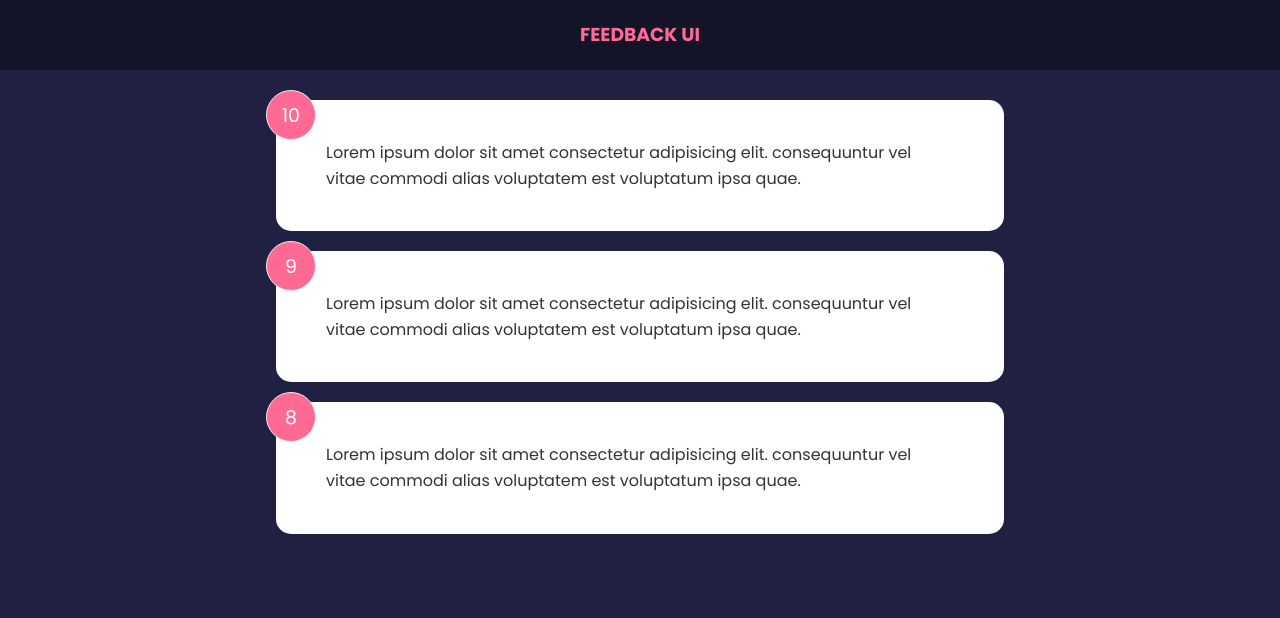
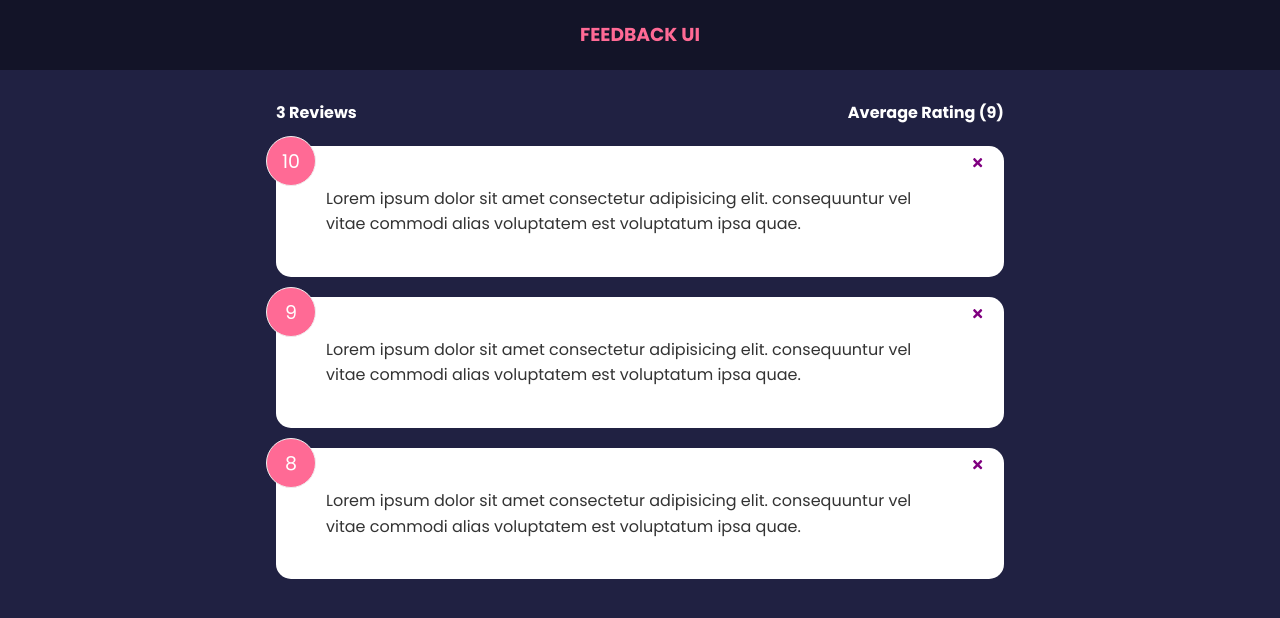
Before and after one commit to MdTasib/Feedback-UI, a React (Create React App) app: page / in a window 1280 px wide. Shown: the top 618 px of the page. Built offline with nearby package versions, Linux system fonts and the light colour scheme.

Commit message:
feedback stats

```diff
--- a/package.json
+++ b/package.json
@@ -8,6 +8,7 @@
     "@testing-library/user-event": "^13.5.0",
     "react": "^18.2.0",
     "react-dom": "^18.2.0",
+    "react-icons": "^4.4.0",
     "react-scripts": "5.0.1",
     "web-vitals": "^2.1.4"
   },
--- a/src/App.js
+++ b/src/App.js
@@ -1,16 +1,27 @@
 import React, { useState } from "react";
 import FeedbackList from "./components/FeedbackList";
+import FeedbackStats from "./components/FeedbackStats";
 import Header from "./components/Header";
 import FeedbackData from "./data/FeedbackData";
 
 function App() {
 	const [feedback, setFeedback] = useState(FeedbackData);
 
+	const deleteFeedback = id => {
+		if (window.confirm("Are you sure delete this feedback?")) {
+			// const newFeedback = [...feedback].filter(item => item.id !== id);
+			// setFeedback(newFeedback);
+
+			setFeedback(feedback.filter(item => item.id !== id));
+		}
+	};
+
 	return (
 		<React.Fragment>
 			<Header />
 			<main className='container'>
-				<FeedbackList feedback={feedback} />
+				<FeedbackStats feedback={feedback} />
+				<FeedbackList feedback={feedback} handleDelete={deleteFeedback} />
 			</main>
 		</React.Fragment>
 	);
--- a/src/components/FeedbackItem.js
+++ b/src/components/FeedbackItem.js
@@ -1,9 +1,13 @@
+import { FaTimes } from "react-icons/fa";
 import Card from "./shared/Card";
 
-function FeedbackItem({ item }) {
+function FeedbackItem({ item, handleDelete }) {
 	return (
 		<Card reverse={false}>
 			<span className='num-display'>{item.rating}</span>
+			<button onClick={() => handleDelete(item.id)} className='close'>
+				<FaTimes color='purple' />
+			</button>
 			<p className='text-display'>{item.text}</p>
 		</Card>
 	);
--- a/src/components/FeedbackList.js
+++ b/src/components/FeedbackList.js
@@ -1,7 +1,7 @@
 import React from "react";
 import FeedbackItem from "./FeedbackItem";
 
-function FeedbackList({ feedback }) {
+function FeedbackList({ feedback, handleDelete }) {
 	if (!feedback || feedback.length === 0) {
 		return (
 			<h2 style={{ textAlign: "center", paddingTop: "3rem" }}>
@@ -13,7 +13,7 @@ function FeedbackList({ feedback }) {
 	return (
 		<div>
 			{feedback.map(item => (
-				<FeedbackItem key={item.id} item={item} />
+				<FeedbackItem key={item.id} item={item} handleDelete={handleDelete} />
 			))}
 		</div>
 	);
--- /dev/null
+++ b/src/components/FeedbackStats.js
@@ -0,0 +1,20 @@
+import React from "react";
+
+function FeedbackStats({ feedback }) {
+	// let average = feedback.reduce((acc, cur) => {
+	// 	return acc + cur.rating;
+	// }, 0);
+	let average =
+		feedback.reduce((acc, cur) => {
+			return acc + cur.rating;
+		}, 0) / feedback.length;
+
+	return (
+		<div className='feedback-stats'>
+			<h4>{feedback.length} Reviews</h4>
+			<h4>Average Rating ({isNaN(average) ? 0 : average})</h4>
+		</div>
+	);
+}
+
+export default FeedbackStats;
```
Also changed, not shown: 1 other file (tests, documents, lock files or other folders).
